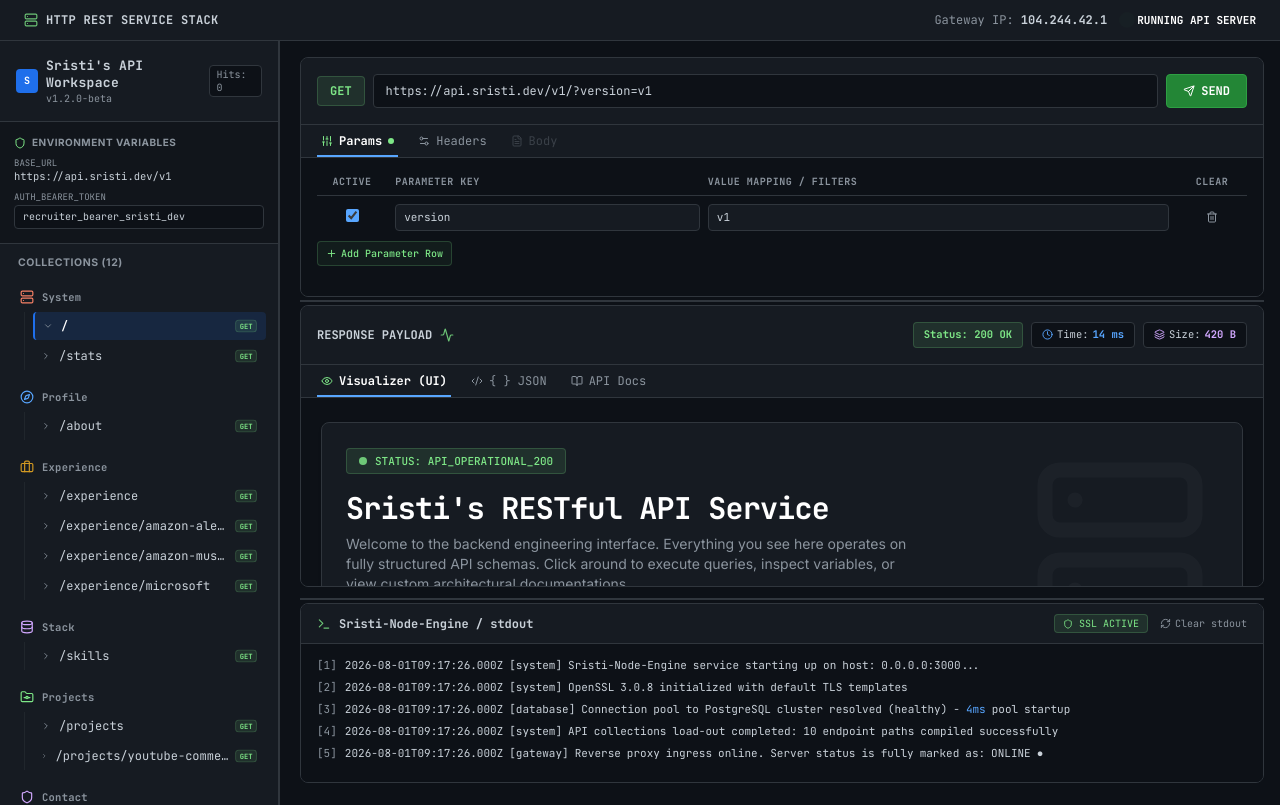
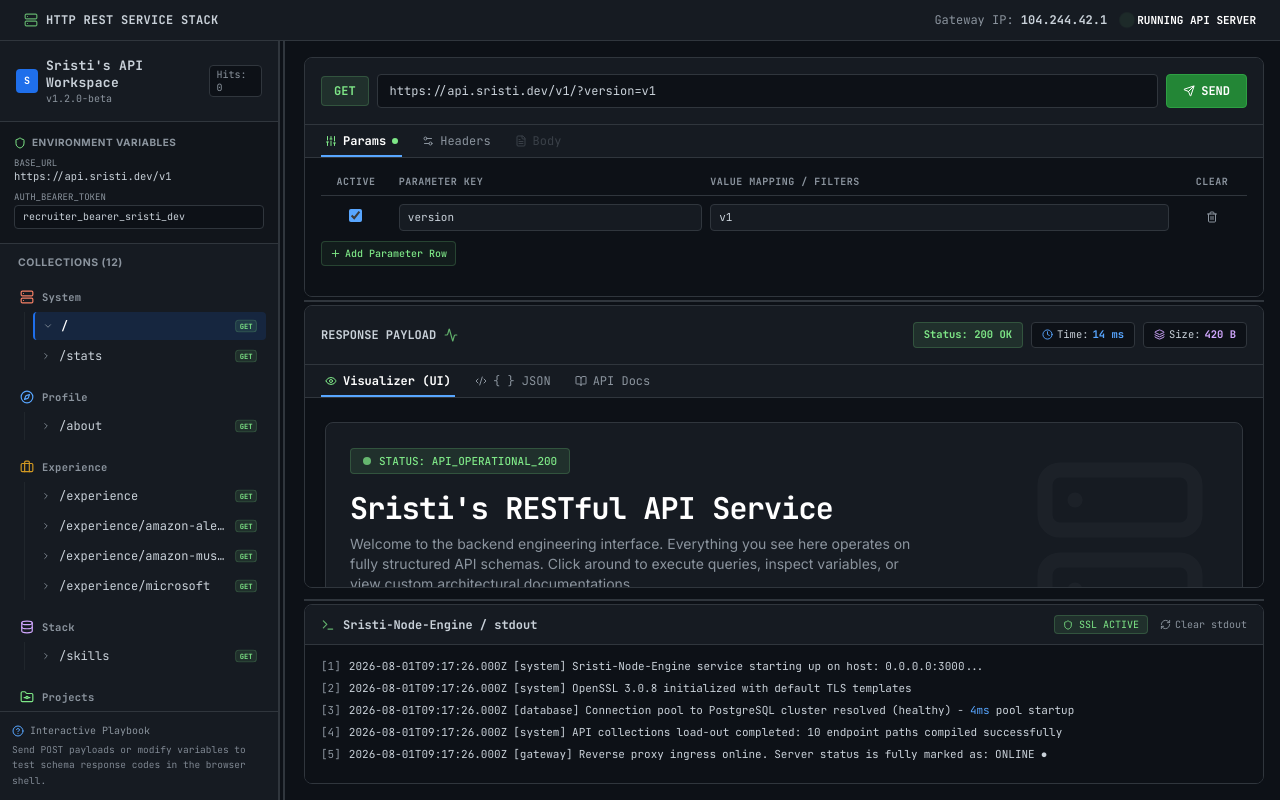
Before and after one commit to judyhopps24/Portfolio, a React (Vite) app: page / in a window 1280 px wide. Shown: the top 805 px of the page. Built offline with nearby package versions, Linux system fonts and the light colour scheme.

Commit message:
fix: resolve sidebar height resolution issue for resizer hover target

```diff
--- a/src/App.tsx
+++ b/src/App.tsx
@@ -513,7 +513,7 @@ export default function App() {
       </header>
 
       {/* Main Core API Ingress Dual Panel */}
-      <div className="flex-grow flex flex-col lg:flex-row overflow-hidden">
+      <div className="flex-grow flex flex-col lg:flex-row overflow-hidden lg:h-[calc(100vh-42px)]">
 
         {/* Left Sidebar block */}
         <div
@@ -534,14 +534,15 @@ export default function App() {
         {isLargeScreen && (
           <div
             onMouseDown={startResizingSidebar}
-            className="w-1 bg-gh-border hover:bg-[#1f6feb]/70 active:bg-[#1f6feb] transition-colors cursor-col-resize flex-shrink-0 relative group h-full"
+            className="w-2 flex-shrink-0 cursor-col-resize relative group flex items-center justify-center h-full"
           >
+            <div className="h-full w-[2px] bg-gh-border group-hover:bg-[#1f6feb]/70 group-active:bg-[#1f6feb] transition-colors" />
             <div className="absolute inset-y-0 -left-1 -right-1 cursor-col-resize z-50" />
           </div>
         )}
 
         {/* Right workspace panel */}
-        <div className="flex-grow p-4 flex flex-col overflow-hidden lg:h-[calc(100vh-42px)] min-w-0">
+        <div className="flex-grow p-4 flex flex-col overflow-hidden h-full min-w-0">
 
           {/* Postman-like URL Request panel */}
           <div
```
